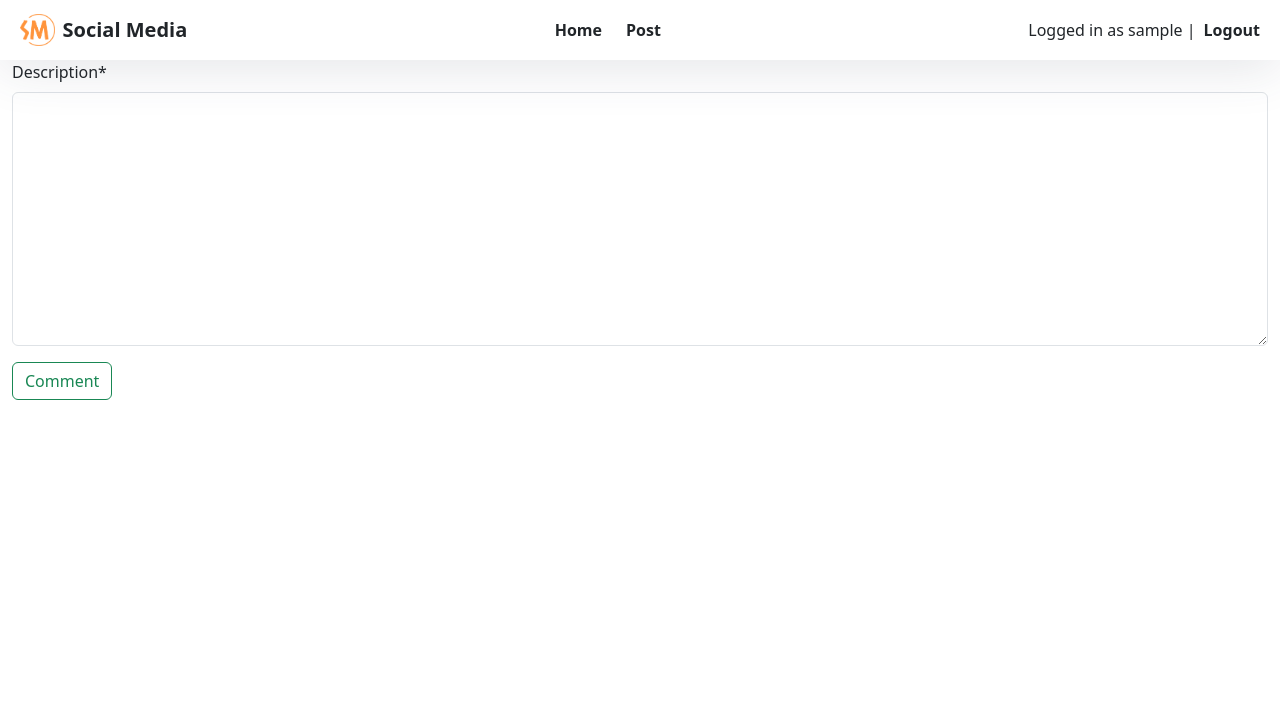
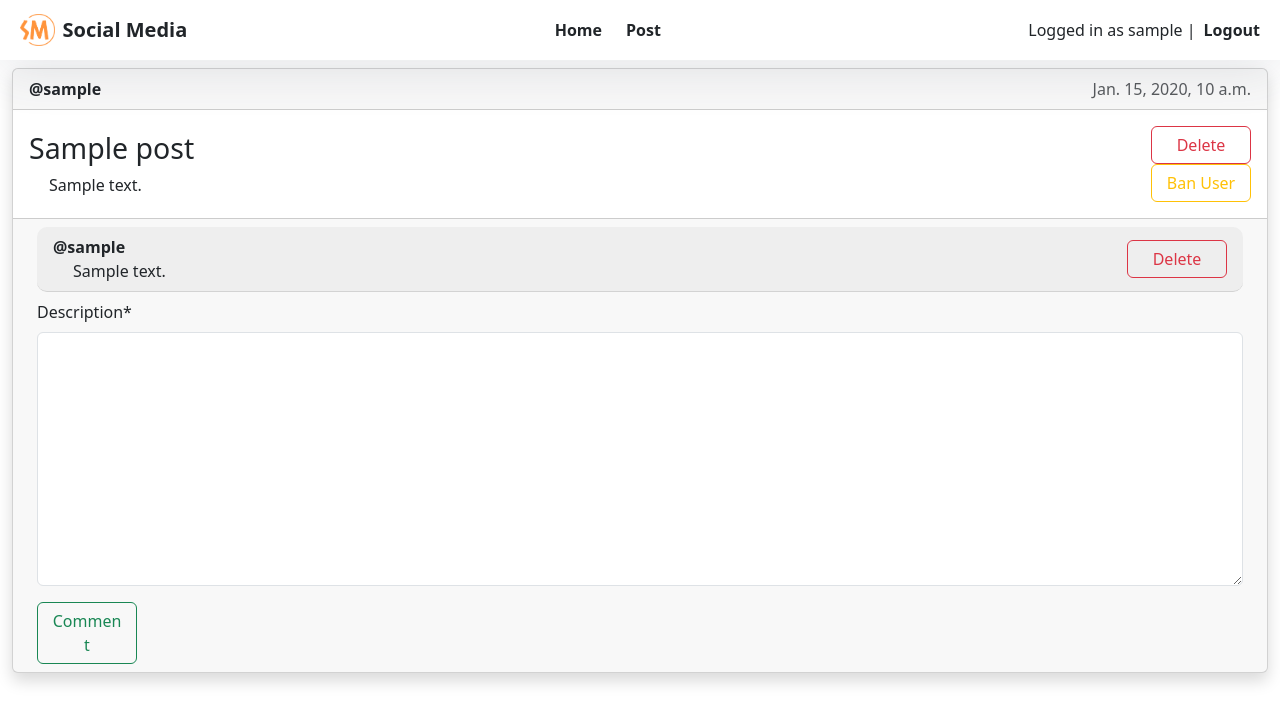
Before and after one commit to kestivvi/social-media, a Django app: page /create_comment/1/ in a window 1280 px wide. Shown: the top 723 px of the page. Run offline with Django 4.2, Linux system fonts and the light colour scheme; a user stored in the database is signed in; tables that the repository leaves empty hold one stand-in row (values such as "Sample post"); some libraries are stand-ins or nearby versions.

Commit message:
Post w komentarzu

```diff
--- a/main/templates/main/add_comment.html
+++ b/main/templates/main/add_comment.html
@@ -1,7 +1,77 @@
 {% extends 'main/base.html' %} {% block title %}Add a comment{% endblock %}
 {% load crispy_forms_tags %} {% block content %}
-<form method="post">
-  {% csrf_token %}{{form|crispy}}
-  <button type="submit" class="btn btn-outline-success">Comment</button>
-</form>
+
+<div class="card shadow mt-2">
+  <div class="card-header d-flex flex-row justify-content-between">
+    <div><strong>@{{ post.author.username }}</strong></div>
+    <div class="text-muted">{{post.created_at}}</div>
+  </div>
+  <div class="card-body d-flex flex-row justify-content-between" style="align-items: center;">
+    <div>
+      <h3 class="card-title">{{post.title}}</h3>
+      <p class="ml-5">{{post.description}}</p>
+    </div>
+    <div>
+      {% if user == post.author or perms.main.delete_post %}
+      <form method="post">
+        {% csrf_token %}
+        <button
+          type="submit"
+          class="btn btn-outline-danger"
+          name="post-id"
+          value="{{post.id}}"
+        >
+          Delete
+        </button>
+      </form>
+      {% endif %}
+      {% if user.is_staff %}
+      <form method="post">
+        {% csrf_token %}
+        <button
+          type="submit"
+          class="btn btn-outline-warning"
+          name="user-id"
+          value="{{post.author.id}}"
+        >
+          Ban User
+        </button>
+      </form>
+      {% endif %}
+    </div>
+  </div>
+  <div class="card-footer">
+    <ul class="list-group list-group-flush" style="border-radius: 10px;">
+      {% for comment in comments %}
+        <li class="list-group-item mb-2 mx-2 comment d-flex flex-row justify-content-between" style="align-items: center;">
+          <div>
+            <strong>@{{ comment.author.username }}</strong>
+            <p class="ml-5">{{ comment.description }}</p>
+          </div>
+          <div>
+            {% if user == comment.author or user.is_staff %}
+            <form method="post">
+              {% csrf_token %}
+              <button
+                type="submit"
+                class="btn btn-outline-danger"
+                name="comment-id"
+                value="{{comment.id}}"
+              >
+                Delete
+              </button>
+            </form>
+            {% endif %}
+          </div>
+        </li>
+      {% endfor %}
+      <li class="mx-2">
+        <form method="post">
+          {% csrf_token %}{{form|crispy}}
+          <button type="submit" class="btn btn-outline-success">Comment</button>
+        </form>
+      </li>
+    </ul>
+  </div>
+</div>
 {% endblock %}
--- a/main/urls.py
+++ b/main/urls.py
@@ -9,5 +9,5 @@ urlpatterns = [
     path("create-post", views.create_post, name="create_post"),
     path("logout/", logout_view, name="logout"),
     path('create_comment/<int:post_id>/', views.create_comment, name='create_comment'),
-    path('delete_comment/<int:comment_id>/', views.delete_comment, name='delete_comment'),
+    # path('delete_comment/<int:comment_id>/', views.delete_comment, name='delete_comment'),
 ]
--- a/main/views.py
+++ b/main/views.py
@@ -18,6 +18,13 @@ def logout_view(request):
 def home(request):
     posts = Post.objects.all()
     comments = Comment.objects.all()
+
+    i = len(posts)-1
+    tmp = []
+    while i >= 0:
+        tmp.append(posts[i])
+        i -= 1
+    posts = tmp
 
     if request.method == "POST":
         post_id = request.POST.get("post-id")
@@ -73,6 +80,7 @@ def create_post(request):
 @permission_required("main.add_post", login_url="/login", raise_exception=True)
 def create_comment(request, post_id):
     post = get_object_or_404(Post, pk=post_id)
+    comments = Comment.objects.filter(post=post)
 
     if request.method == "POST":
         form = CommentForm(request.POST)
@@ -86,18 +94,18 @@ def create_comment(request, post_id):
     else:
         form = CommentForm()
 
-    return render(request, "main/add_comment.html", {"form": form, "post": post})
+    return render(request, "main/add_comment.html", {"form": form, "post": post, "comments": comments})
 
-@login_required(login_url="/login")
-@permission_required("main.add_post", login_url="/login", raise_exception=True)
-def delete_comment(request, comment_id):
-    comment = get_object_or_404(Comment, pk=comment_id)
+# @login_required(login_url="/login")
+# @permission_required("main.add_post", login_url="/login", raise_exception=True)
+# def delete_comment(request, comment_id):
+#     comment = get_object_or_404(Comment, pk=comment_id)
 
-    if request.method == 'POST':
-        comment.delete()
-        return JsonResponse({'message': 'Comment deleted successfully'}, status=200)
+#     if request.method == 'POST':
+#         comment.delete()
+#         return JsonResponse({'message': 'Comment deleted successfully'}, status=200)
 
-    return JsonResponse({'error': 'Invalid request'}, status=400)
+#     return JsonResponse({'error': 'Invalid request'}, status=400)
 
 def sign_up(request):
     if request.method == "POST":
```
